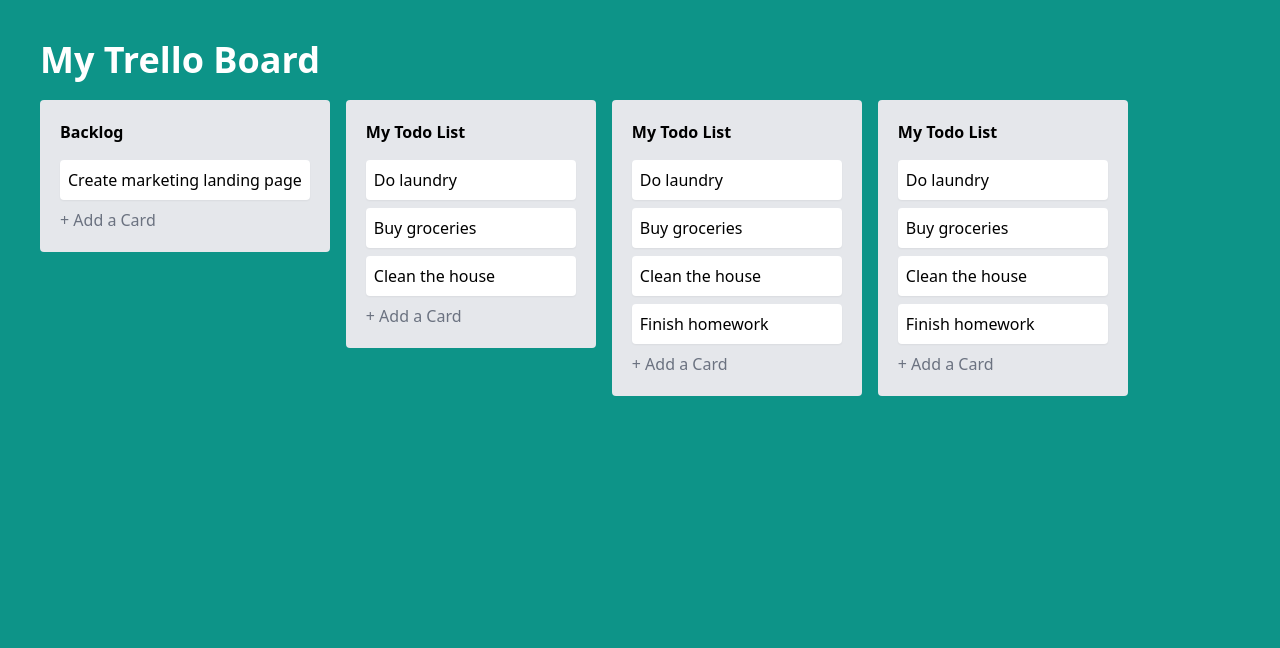
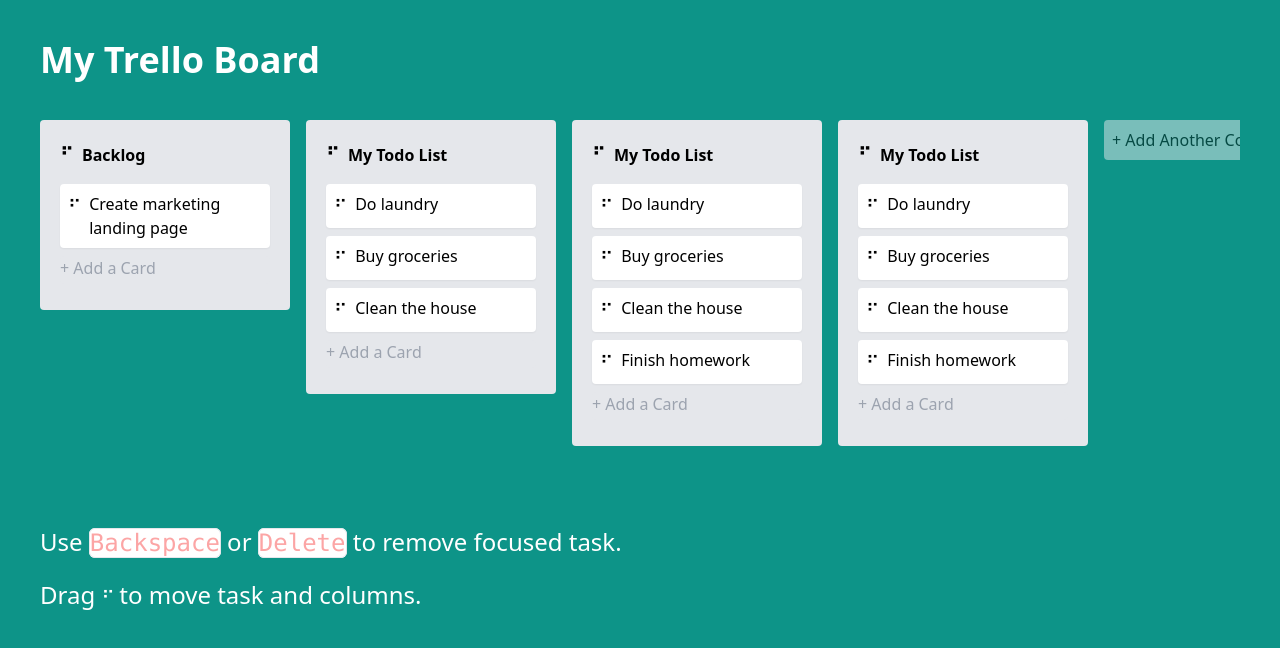
Before and after one commit to Roy-Tu/trello-board-vue, a Nuxt app: page / in a window 1280 px wide. Shown: the top 648 px of the page. Built offline with nearby package versions, Linux system fonts and the light colour scheme.

Commit message:
Complete basic function of trello.

```diff
--- a/app.vue
+++ b/app.vue
@@ -1,6 +1,24 @@
 <template>
-  <div class="p-10 h-[100vh] bg-teal-600 overflow-auto">
+  <div class="p-10 h-[100vh] bg-teal-600 overflow-auto flex flex-col gap-5">
     <h1 class="text-4xl font-bold mb-5 text-white">My Trello Board</h1>
     <TrelloBoard />
+    <footer>
+      <p>
+        Use <kbd>Backspace</kbd> or <kbd>Delete</kbd> to remove focused task.
+      </p>
+      <p>
+        Drag <span class="drag-handle cursor-grab text-lg"> ⠋ </span> to move
+        task and columns.
+      </p>
+    </footer>
   </div>
 </template>
+
+<style scoped>
+  p {
+    @apply text-white text-2xl mt-5;
+  }
+  kbd {
+    @apply text-red-300 border rounded-md bg-white;
+  }
+</style>
--- /dev/null
+++ b/components/DragHandle.vue
@@ -0,0 +1,3 @@
+<template>
+  <span class="drag-handle cursor-grab text-lg"> ⠋ </span>
+</template>
--- /dev/null
+++ b/components/NewTask.vue
@@ -0,0 +1,51 @@
+<script setup lang="ts">
+  import type { Task } from "~~/types";
+  import { nanoid } from "nanoid";
+
+  const emit = defineEmits<{
+    (e: "add", payload: Task): void;
+  }>();
+
+  const focused = ref(false);
+  const title = ref("");
+
+  function createTask(e: Event) {
+    if (title.value.trim()) {
+      e.preventDefault();
+      emit("add", {
+        title: title.value.trim(),
+        createdAt: new Date(),
+        id: nanoid(),
+      } as Task);
+    }
+    title.value = "";
+  }
+
+  title.value = "";
+</script>
+
+<template>
+  <div>
+    <textarea
+      v-model="title"
+      @keydown.tab="createTask"
+      @keyup.enter="createTask"
+      class="focus:bg-white focus:shadow focus:cursor-text focus:pl-2 bg-gray-200 resize-none rounded w-full border-none cursor-pointer"
+      :class="{
+        'h-7': !focused,
+        'h-20': focused,
+      }"
+      style="outline: none !important"
+      @focus="focused = true"
+      @blur="
+        {
+          focused = false;
+          title = '';
+        }
+      "
+      :placeholder="!focused ? '+ Add a Card' : 'Enter a title for this card!'"
+    ></textarea>
+  </div>
+</template>
+
+<style scoped lang="scss"></style>
--- a/components/TrelloBoard.vue
+++ b/components/TrelloBoard.vue
@@ -1,8 +1,9 @@
 <script setup lang="ts">
-  import type { Column } from "~~/types";
+  import type { Column, Task } from "~~/types";
   import { nanoid } from "nanoid";
+  import draggable from "vuedraggable";
   import { ref } from "vue";
-  const columns = ref<Column[]>([
+  let columns = useLocalStorage<Column[]>("trelloBoard", [
     {
       id: nanoid(),
       title: "Backlog",
@@ -88,24 +89,104 @@
       ],
     },
   ]);
+
+  const alt = useKeyModifier("Alt");
+
+  const createColumn = () => {
+    const column: Column = {
+      id: nanoid(),
+      title: "",
+      tasks: [],
+    };
+    columns.value.push(column);
+    nextTick(() => {
+      (
+        document.querySelector(
+          ".column:last-of-type .title-input"
+        ) as HTMLInputElement
+      ).focus();
+    });
+  };
+
+  const deleteColumn = (column: Column) => {
+    column.title === ""
+      ? (columns.value = columns.value.filter((c) => c.id !== column.id))
+      : null;
+  };
 </script>
 
 <template>
-  <div class="flex gap-4 overflow-x-auto items-start pb-10">
-    <div
-      v-for="column in columns"
-      :key="column.id"
-      class="column bg-gray-200 p-5 rounded min-w-[250px]"
+  <div class="flex items-start overflow-x-auto gap-4">
+    <draggable
+      v-model="columns"
+      group="columns"
+      :animation="150"
+      handle=".drag-handle"
+      itemKey="id"
+      class="flex gap-4 items-start pb-10"
     >
-      <header class="font-bold mb-4">
-        {{ column.title }}
-      </header>
-      <TrelloBoardTask v-for="task in column.tasks" :task="task" />
-      <footer>
-        <button class="text-gray-500">+ Add a Card</button>
-      </footer>
-    </div>
+      <template #item="{ element: column }: { element: Column }">
+        <div class="column bg-gray-200 p-5 rounded min-w-[250px]">
+          <header class="font-bold mb-4">
+            <DragHandle />
+            <input
+              class="title-input bg-transparent focus:bg-white rounded px-1 w-4/5"
+              @keyup.enter="($event.target as HTMLInputElement).blur()"
+              @keydown.backspace="() => deleteColumn(column)"
+              type="text"
+              v-model="column.title"
+            />
+          </header>
+          <draggable
+            v-model="column.tasks"
+            :group="{ name: 'tasks', pull: alt ? 'clone' : true }"
+            handle=".drag-handle"
+            :animation="150"
+            itemKey="id"
+          >
+            <template #item="{ element: task }: { element: Task }">
+              <div>
+                <TrelloBoardTask
+                  :task="task"
+                  @delete="
+                    column.tasks = column.tasks.filter((v) => v.id !== $event)
+                  "
+                />
+              </div>
+            </template>
+          </draggable>
+
+          <footer>
+            <NewTask @add="column.tasks.push($event)" />
+          </footer>
+        </div>
+      </template>
+    </draggable>
+    <button
+      @click="createColumn"
+      class="bg-gray-200 whitespace-nowrap p-2 rounded opacity-50"
+    >
+      + Add Another Column
+    </button>
   </div>
 </template>
 
-<style scoped lang="scss"></style>
+<style scoped>
+  .sortable-drag .task {
+    transform: rotate(5deg);
+  }
+
+  .sortable-ghost .task {
+    position: relative;
+  }
+  .sortable-ghost .task::after {
+    content: "";
+    @apply absolute top-0 bottom-0 left-0 right-0 bg-slate-300 rounded;
+  }
+
+  .task:focus,
+  .task:focus-visible {
+    @apply outline-gray-400 !important;
+    outline: gray auto 1px;
+  }
+</style>
--- a/components/TrelloBoardTask.vue
+++ b/components/TrelloBoardTask.vue
@@ -1,16 +1,28 @@
 <script setup lang="ts">
-  import type { Task } from "~~/types";
-
-  defineProps<{
+  import type { ID, Task } from "~~/types";
+  const props = defineProps<{
     task: Task;
   }>();
+
+  const emit = defineEmits<{
+    (e: "delete", payload: ID): void;
+  }>();
+  const focused = ref(false);
+
+  onKeyStroke(["Backspace", "Delete"], (e) => {
+    if (focused.value) emit("delete", props.task.id);
+  });
 </script>
 
 <template>
   <div
-    :title="task.createdAt.toLocaleDateString()"
-    class="task bg-white p-2 mb-2 rounded shadow-sm max-w-[250px]"
+    :title="new Date(task.createdAt).toLocaleDateString()"
+    class="task bg-white p-2 mb-2 rounded shadow-sm max-w-[250px] flex"
+    @focus="focused = true"
+    @blur="focused = false"
+    tabindex="0"
   >
+    <DragHandle class="pr-2" />
     <span>
       {{ task.title }}
     </span>
--- a/nuxt.config.ts
+++ b/nuxt.config.ts
@@ -2,4 +2,7 @@
 export default defineNuxtConfig({
   modules: ["@nuxtjs/tailwindcss", "@vueuse/nuxt"],
   ssr: false,
+  devServer: {
+    port: 2258,
+  },
 });
```
